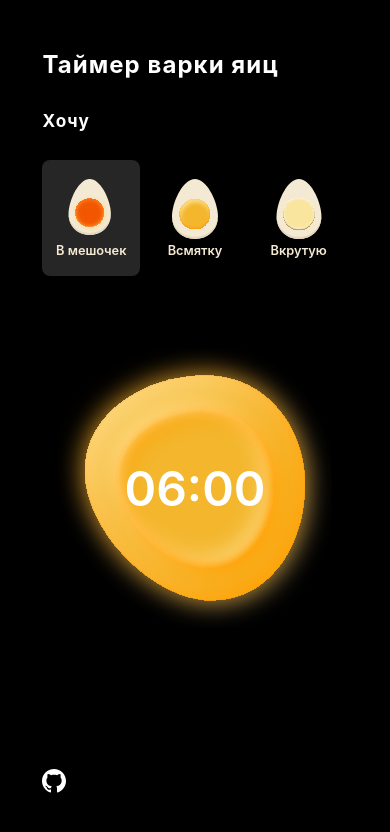
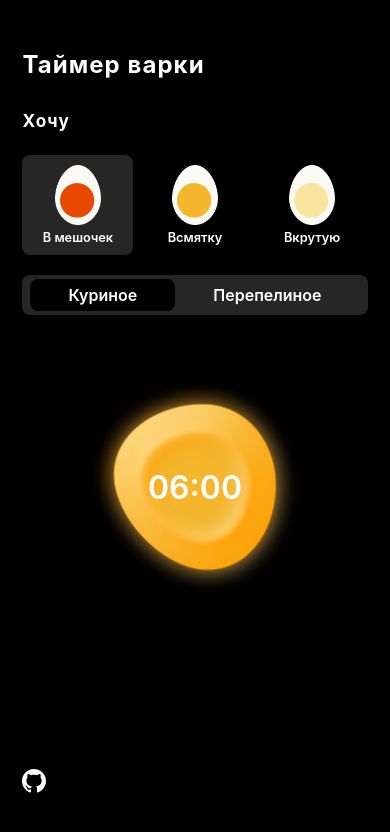
Before and after one commit to vladimirschneider/eggtimer, a plain HTML site: page index.html in a window 390 px wide. Drawn offline with nearby package versions, Linux system fonts and the light colour scheme.

Commit message:
1. png icons instead svg, but with responsive 2. eggs by type

```diff
--- a/index.html
+++ b/index.html
@@ -20,34 +20,88 @@
   <body>
     <form method="get" action="/">
       <div class="container">
-        <h1>Таймер варки яиц</h1>
+        <h1>Таймер варки</h1>
         <h2>Хочу</h2>
         <div class="states">
           <input type="radio" name="state" id="state-soft" value="soft" checked>
           <label for="state-soft">
-            <img src="soft.svg" width="197" height="237" alt="В мешочек">
+            <picture>
+              <img
+                srcset="soft@2x.png 2x"
+                src="./soft.png"
+                width="170.89"
+                height="221"
+                alt="В мешочек"
+              />
+            </picture>
             <p>
               В мешочек
             </p>
           </label>
           <input type="radio" name="state" id="state-medium" value="medium">
           <label for="state-medium">
-            <img src="medium.svg" width="167" height="221" alt="Всмятку">
+            <picture>
+              <img
+                srcset="medium@2x.png 2x"
+                src="./medium.png"
+                width="170.89"
+                height="221"
+                alt="Всмятку"
+              />
+            </picture>
             <p>
               Всмятку
             </p>
           </label>
           <input type="radio" name="state" id="state-hard" value="hard">
           <label for="state-hard">
-            <img src="hard.svg" width="171" height="221" alt="Вкрутую">
+            <picture>
+              <img
+                srcset="hard@2x.png 2x"
+                src="./hard.png"
+                width="170.89"
+                height="221"
+                alt="Вкрутую"
+              />
+            </picture>
             <p>
               Вкрутую
             </p>
           </label>
         </div>
+        <div class="types">
+          <input type="radio" name="type" id="type-hen" value="hen" checked>
+          <label for="type-hen">
+            <p>
+              Куриное
+            </p>
+          </label>
+          <input type="radio" name="type" id="type-quail" value="quail">
+          <label for="type-quail">
+            <p>
+              Перепелиное
+            </p>
+          </label>
+        </div>
         <button class="timer" type="submit">
-          <img class="timer__image" src="timer.svg" width="879" height="898">
-          <img class="timer__inner" src="timer__inner.svg" width="879" height="898">
+          <picture>
+            <img
+                class="timer__image"
+                srcset="timer@2x.png 2x"
+                src="./timer.png"
+                width="655"
+                height="670"
+            />
+          </picture>
+          <picture>
+            <img
+                class="timer__inner"
+                srcset="timer__inner@2x.png 2x"
+                src="./timer__inner.png"
+                width="479"
+                height="489"
+            />
+          </picture>
           <p class="timer__time">
             00:00
           </p>
--- a/scripts.js
+++ b/scripts.js
@@ -4,8 +4,26 @@ const audio = new Audio();
 
 let audioIsActive = false;
 
+const data = {
+    hen: {
+        soft: 6 * 60 * 1000,
+        medium: 8 * 60 * 1000,
+        hard: 10 * 60 * 1000
+    },
+    quail: {
+        soft: 2 * 60 * 1000 + 30 * 1000,
+        medium: 4 * 60 * 1000,
+        hard: 5 * 60 * 1000
+    }
+}
+
 class Timer {
-    constructor() {
+    constructor(data) {
+        this.data = data;
+
+        this.type = 'hen';
+        this.readiness = 'soft';
+
         this.timerContainer = document.querySelector('.timer');
         this.timer = this.timerContainer.querySelector('.timer__time');
         this.ms = 6 * 60 * 1000;
@@ -14,6 +32,22 @@ class Timer {
         this.go = this.go.bind(this);
 
         this.go();
+    }
+
+    setState(key, value) {
+        if (key === 'type') {
+            if (this.data[value]) {
+                this.type = value;
+            }
+        } else if (key === 'readiness') {
+            if (this.data[this.type][value]) {
+                this.readiness = value;
+            }
+        }
+
+        const time = this.data[this.type][this.readiness];
+
+        this.setTime(time);
     }
 
     setTime(t) {
@@ -60,7 +94,7 @@ class Timer {
     }
 }
 
-const timer = new Timer();
+const timer = new Timer(data);
 
 form.addEventListener('submit', (e) => {
     e.preventDefault();
@@ -74,6 +108,18 @@ form.addEventListener('submit', (e) => {
     }
 });
 
+const types = document.querySelectorAll('[name="type"]');
+
+types.forEach((state) => {
+    state.addEventListener('input', (e) => {
+        const {value} = e.target;
+
+        timer.pause();
+
+        timer.setState('type', value);
+    });
+});
+
 const states = document.querySelectorAll('[name="state"]');
 
 states.forEach((state) => {
@@ -82,16 +128,6 @@ states.forEach((state) => {
 
         timer.pause();
 
-        switch (value) {
-            case 'soft':
-                timer.setTime(6 * 60 * 1000);
-                break;
-            case 'medium':
-                timer.setTime(8 * 60 * 1000);
-                break;
-            case 'hard':
-                timer.setTime(10 * 60 * 1000);
-                break;
-        }
+        timer.setState('readiness', value);
     });
 });
--- a/style.css
+++ b/style.css
@@ -11,7 +11,7 @@ body {
   flex-direction: column;
   min-height: 100vh;
   margin: 0;
-  padding: 12.5em 5.6em;
+  padding: 12.5em 0;
 
   font-size: 4px;
   font-family: -apple-system, "SF Pro Text", sans-serif;
@@ -24,7 +24,7 @@ body {
   max-width: 130em;
   margin-right: auto;
   margin-left: auto;
-  padding: 0 5em;
+  padding: 0 5.6em;
 }
 
 h1 {
@@ -35,7 +35,7 @@ h1 {
 }
 
 h2 {
-  margin: 0 0 1.7em;
+  margin: 0 0 1.4em;
 
   font-size: 4.3em;
   letter-spacing: 0.07em;
@@ -49,6 +49,7 @@ input {
   display: grid;
   grid-template-columns: repeat(3, calc(100% / 3 - 1em));
   justify-content: space-between;
+  margin-bottom: 5em;
 }
 
 label {
@@ -56,10 +57,10 @@ label {
   flex-direction: column;
   align-items: center;
   justify-content: center;
-  height: 29em;
+  height: 25em;
   padding: 1em;
 
-  color: #F4E9D3;
+  color: white;
 
   border-radius: 2em;
 
@@ -79,6 +80,8 @@ label p {
   font-size: 3.2em;
   font-weight: 600;
   font-family: -apple-system, "SF Pro Text", sans-serif;
+
+  white-space: nowrap;
 }
 
 label:hover,
@@ -93,7 +96,7 @@ input:checked + label {
   align-items: center;
   justify-content: center;
   width: 100%;
-  height: 70em;
+  height: 50em;
   margin: 18em 0 0 0;
   padding: 0;
 
@@ -188,7 +191,7 @@ input:checked + label {
 
   margin: 0;
 
-  font-size: 12em;
+  font-size: 8em;
   font-weight: 600;
   color: white;
 
@@ -202,7 +205,7 @@ input:checked + label {
   top: 50%;
   left: 50%;
 
-  height: 70em;
+  height: 55em;
   margin: 0;
 
   transform: translate(-50%, -50%);
@@ -213,7 +216,7 @@ input:checked + label {
   top: 50%;
   left: 50%;
 
-  height: 56em;
+  height: 45em;
   margin: 0;
 
   transform: translate(-50%, -50%);
@@ -229,3 +232,27 @@ footer {
   height: 6em;
   fill: #ffffff;
 }
+
+.types {
+  display: flex;
+  margin-bottom: 8em;
+
+  height: 10em;
+  padding: 1em 2em;
+
+  background-color: #262626;
+  border-radius: 2em;
+}
+
+.types label {
+  height: auto;
+  flex-grow: 1;
+}
+
+.types input:checked + label {
+  background-color: black;
+}
+
+.types label p {
+  font-size: 4em;
+}
```
Also changed, not shown: IMG_7856.PNG (added), hard.png (added), hard@2x.png (added), medium.png (added), medium@2x.png (added), soft.png (added), soft@2x.png (added), timer.png (added), timer__inner.png (added), 2 other files.
